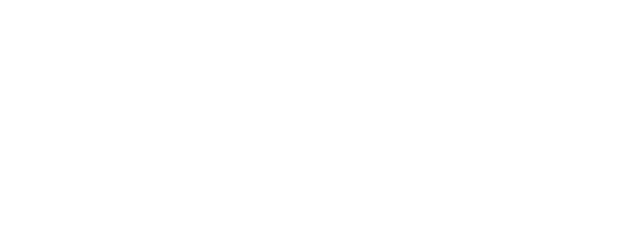
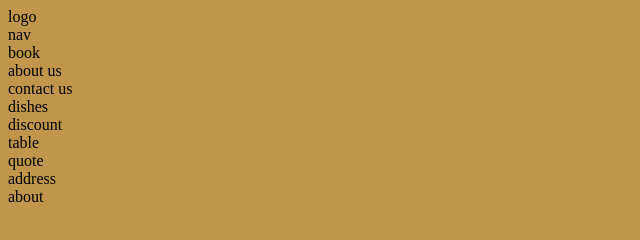
Before and after one commit to bcheronn/pi2, a plain HTML site: page index.html in a window 1280 px wide. Shown: the whole page, without its empty margins (0-640 px from the left). Drawn offline with Linux system fonts and the light colour scheme; a web font is replaced by a local one.

Commit message:
Intégration des groupes et background

```diff
--- a/assets/css/style.css
+++ b/assets/css/style.css
@@ -1,3 +1,10 @@
+:root {
+  /* Custom properties */
+  --bg-color: #bf964b;
+
+  /* Global properties */
+  background-color: var(--bg-color);
+}
 /* Fonts definition */
 @font-face {
   font-family: "AvenirLTStd Book";
--- a/index.html
+++ b/index.html
@@ -17,6 +17,24 @@
       href="https://fonts.googleapis.com/css2?family=Nunito&display=swap"
       rel="stylesheet"
     />
+    <!-- Styling -->
+    <link rel="stylesheet" href="assets/css/style.css">
   </head>
-  <body></body>
+  <body>
+    <header>
+      logo
+      <nav>nav</nav>
+      book
+    </header>
+    <main>
+      <section>about us</section>
+      <section>contact us</section>
+      <section>dishes</section>
+      <section>discount</section>
+      <div>table</div>
+      <div>quote</div>
+      <section>address</section>
+    </main>
+    <footer>about</footer>
+  </body>
 </html>
```
